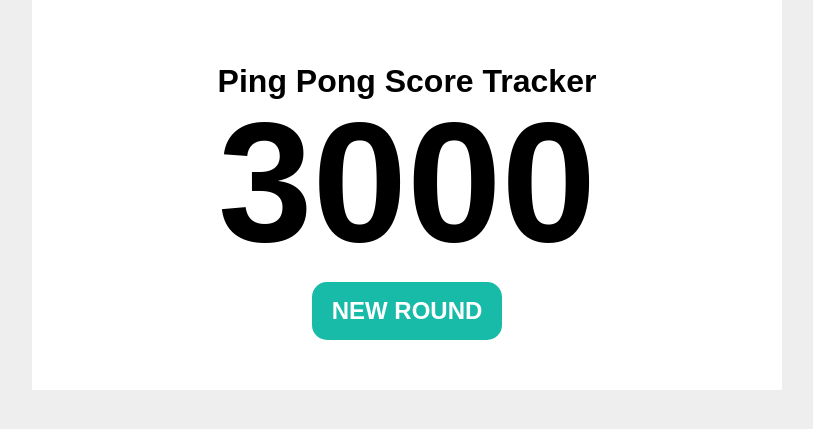
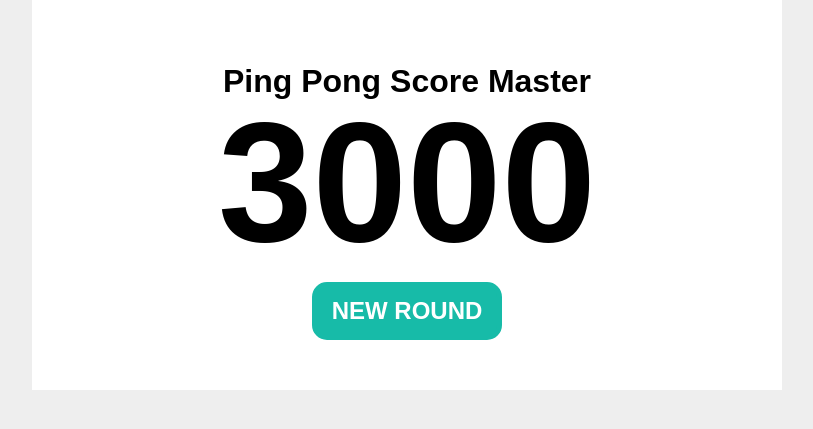
Before and after one commit to thehink/PingPong, a PHP site: page / in a window 1280 px wide. Shown: the top 429 px of the page, without its empty margins (233-1046 px from the left). Run offline with PHP 8.4, Linux system fonts and the light colour scheme; some web fonts are replaced.

Commit message:
Altered name slightly.

```diff
--- a/index.php
+++ b/index.php
@@ -9,7 +9,7 @@
 		<main class="mainWrapper">
 			<header>
 				<?php if (!isset($_POST['start'])): ?>
-					<h2>Ping Pong Score Tracker <br><span>3000</span></h2>
+					<h2>Ping Pong Score Master <br><span>3000</span></h2>
 					<form method="POST">
 						<button type="submit" name="start">NEW ROUND</button>
 					</form>
```
